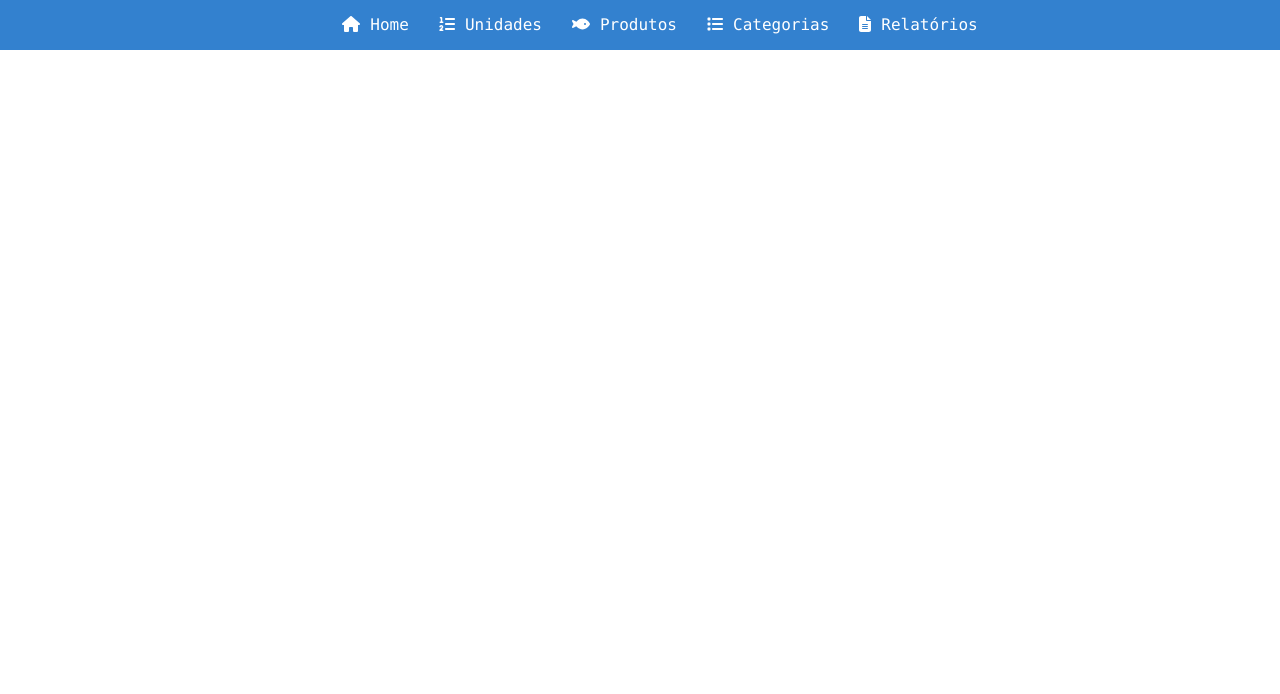
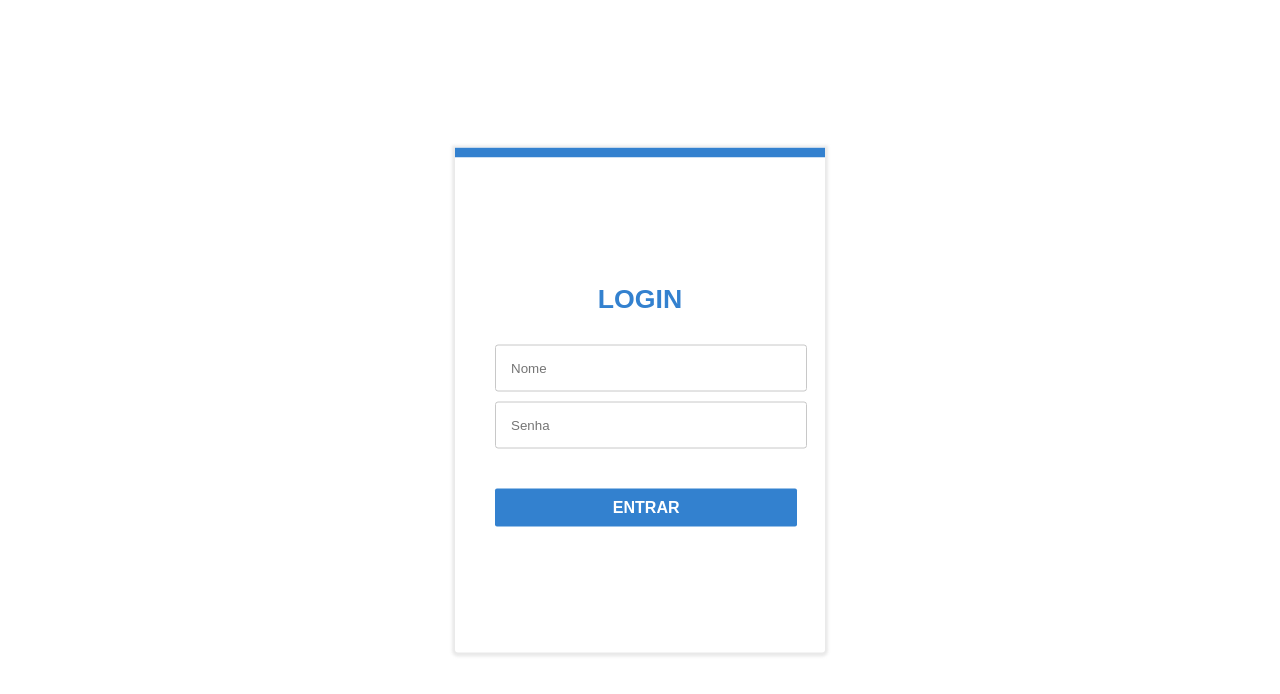
Before and after one commit to KaiqueAMesquita/Estoque-S-o-Vicente, an Angular app in the folder frontend/Estoque_SaoVicente/: page /login in a window 1280 px wide. Before the commit this address led to /. Shown: the top 694 px of the page. Built offline with nearby package versions, Linux system fonts and the light colour scheme.

Commit message:
login-page
login page createad

```diff
--- a/frontend/Estoque_SaoVicente/src/app/app.component.html
+++ b/frontend/Estoque_SaoVicente/src/app/app.component.html
@@ -1,3 +1,2 @@
 <!--Saida de Rotas-->
-<app-navbar></app-navbar>
 <router-outlet></router-outlet>
--- a/frontend/Estoque_SaoVicente/src/app/app.routes.ts
+++ b/frontend/Estoque_SaoVicente/src/app/app.routes.ts
@@ -1,6 +1,8 @@
 import { Routes } from '@angular/router';
 import { HomeComponent } from './pages/home/home.component';
+import { LoginComponent } from './pages/login/login.component';
 
 export const routes: Routes = [
-    { path: '', component: HomeComponent },
+    { path: '', component: HomeComponent},
+    { path: 'login', component: LoginComponent, },
 ];
--- /dev/null
+++ b/frontend/Estoque_SaoVicente/src/app/core/guards/auth.guard.ts
@@ -0,0 +1,5 @@
+import { CanActivateFn } from '@angular/router';
+
+export const authGuard: CanActivateFn = (HomeComponent, state) => {
+  return true;
+};
--- a/frontend/Estoque_SaoVicente/src/app/pages/home/home.component.html
+++ b/frontend/Estoque_SaoVicente/src/app/pages/home/home.component.html
@@ -1 +1,2 @@
+<app-navbar></app-navbar>
 <p>home works!</p>
--- a/frontend/Estoque_SaoVicente/src/app/pages/home/home.component.ts
+++ b/frontend/Estoque_SaoVicente/src/app/pages/home/home.component.ts
@@ -1,8 +1,9 @@
 import { Component } from '@angular/core';
+import { NavbarComponent } from '../../shared/components/navbar/navbar.component';
 
 @Component({
   selector: 'app-home',
-  imports: [],
+  imports: [NavbarComponent],
   templateUrl: './home.component.html',
   styleUrl: './home.component.css'
 })
--- /dev/null
+++ b/frontend/Estoque_SaoVicente/src/app/pages/login/login.component.css
@@ -0,0 +1,82 @@
+*{
+    font-family: "Poppins", sans-serif;
+
+}
+.container{
+    display: flex;
+    flex-direction: column;
+    justify-content: center;
+    align-items: center;
+    width: 350px;
+    height: 475px;
+    -webkit-box-shadow: 0px 1px 3px 3px rgba(225, 225, 225, 0.75);
+    -moz-box-shadow: 0px 1px 3px 3px rgba(225, 225, 225, 0.75);
+    box-shadow: 0px 1px 3px 3px rgba(225, 225, 225, 0.75);
+    border-radius: 3px;
+    padding: 10px;
+    position: absolute;
+    top: 50%;
+    left: 50%;
+    transform: translate(-50%, -50%);
+    border-top: 10px solid rgb(51, 129, 207);
+    border-top-left-radius: 0;
+    border-top-right-radius: 0;
+}
+
+form{
+    margin-left: -10px;
+    width: 80%;
+    align-items: center;
+    justify-content: center;
+
+}
+input{
+    display: block;
+    border: 1px solid rgb(200, 200, 200);
+    border-radius: 3px;
+    padding: 15px;
+    width: 100%;
+    margin-top: 10px;
+
+}
+input:hover{
+    border: 1px solid rgba(12, 13, 100, 0.582);
+
+
+
+
+}
+input:focus{
+    outline: none;
+    border: 2px solid rgb(196, 196, 196);
+    border-radius: 1px;
+
+
+}
+button{
+    display: block;
+    color: rgb(255, 255, 255);
+    background-color: rgb(51, 129, 207);
+    border: none;
+    padding: 10px;
+    width: 108%;
+    margin-top: 40px;
+    border-radius: 2px;
+    font-size: 12pt;
+    font-weight: bold;
+
+
+}
+button:hover{
+    color: rgb(238, 238, 238);
+    background-color: rgb(39, 95, 151);
+    cursor: pointer;
+
+}
+h3{
+    font-size: 20pt;
+    display: block;
+    color: rgb(51, 129, 207);
+    margin-bottom: 20px;
+
+}
--- /dev/null
+++ b/frontend/Estoque_SaoVicente/src/app/pages/login/login.component.html
@@ -0,0 +1,12 @@
+<div class="container">
+    <span class="line"></span>
+    <h3>LOGIN</h3>
+    <form [formGroup]="loginForm" (ngSubmit)="submitForm($event)">
+        <input type="text" placeholder="Nome" formControlName="username" [(ngModel)] = "username">
+        <input type="password"  placeholder="Senha" formControlName="password" [(ngModel)] = "password" >
+
+
+        <button>ENTRAR</button>
+    </form>
+
+</div>
--- /dev/null
+++ b/frontend/Estoque_SaoVicente/src/app/pages/login/login.component.ts
@@ -0,0 +1,28 @@
+import { Component } from '@angular/core';
+import {FormControl, FormGroup, FormsModule, ReactiveFormsModule} from '@angular/forms'
+@Component({
+  selector: 'app-login',
+  standalone: true,
+  imports: [FormsModule, ReactiveFormsModule],
+  templateUrl: './login.component.html',
+  styleUrl: './login.component.css'
+})
+export class LoginComponent {
+  //definição de variáveis
+  username: string = '';
+  password: string = '';
+
+  //definição de modelo do form
+  loginForm: FormGroup = new FormGroup({
+    username: new FormControl(''),
+    password: new FormControl('')
+  })
+
+
+  submitForm(event: Event){
+
+    console.log(this.loginForm.value);
+
+
+  }
+}
--- a/frontend/Estoque_SaoVicente/src/app/shared/components/navbar/navbar.component.css
+++ b/frontend/Estoque_SaoVicente/src/app/shared/components/navbar/navbar.component.css
@@ -11,7 +11,7 @@ ul{
 
 }
 li{
-    font-family: "Lucida Console", "Courier New", monospace;
+    font-family: "Poppins", sans-serif;
     display: inline-block;
     text-align: center;
     align-items: center;
--- a/frontend/Estoque_SaoVicente/src/app/shared/models/user.data.ts
+++ b/frontend/Estoque_SaoVicente/src/app/shared/models/user.data.ts
@@ -1,7 +1,7 @@
 import { Moves } from "./moves.data";
 
 export interface User {
-    name: string;
+    user: string;
     password: string;
     role: number;
     moves: Moves[];
```
Also changed, not shown: frontend/Estoque_SaoVicente/src/app/app.component.ts (+1 -6 lines), frontend/Estoque_SaoVicente/src/styles.css (line endings or trailing spaces), 1 other file (tests, documents, lock files or other folders).
